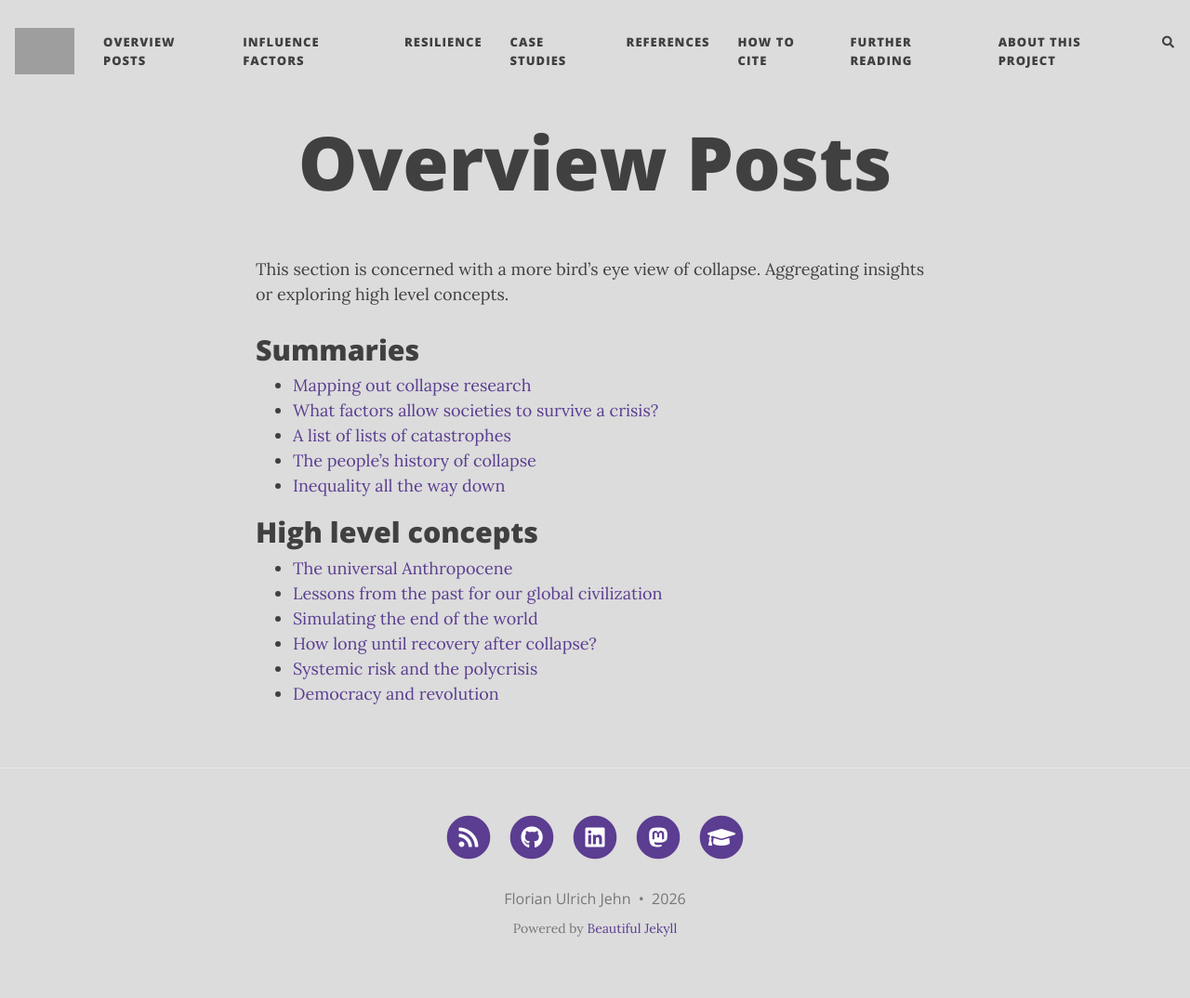
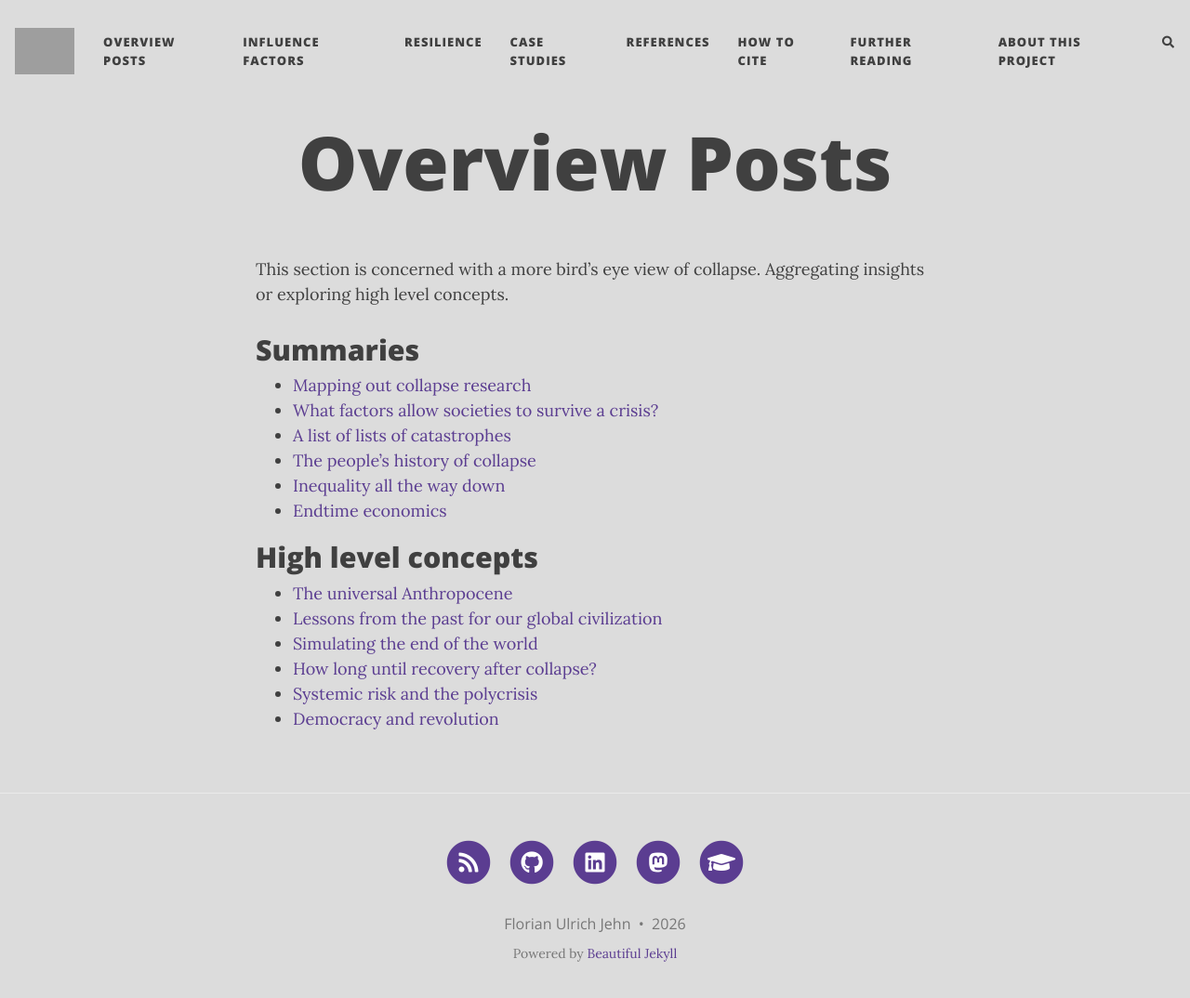
Before and after one commit to florianjehn/Societal_Collapse, a Jekyll site: the page built from overview.md, in a window 1280 px wide and 1087 px high. Shown: the top 1074 px of the window at 93% size. Built offline with Jekyll 4.4.1, drawn with Linux system fonts in a browser that asks for light colours; nearby versions of some CDN libraries; comment, search, counter and statistics services are not loaded; grey boxes are pictures that could not be loaded.

Commit message:
Update overview.md

```diff
--- a/overview.md
+++ b/overview.md
@@ -11,6 +11,7 @@ This section is concerned with a more bird's eye view of collapse. Aggregating i
 * [A list of lists of catastrophes](https://florianjehn.github.io/Societal_Collapse/2025-04-25-list_of_catastrophes/)
 * [The people's history of collapse](https://florianjehn.github.io/Societal_Collapse/2025-08-05-Goliath/)
 * [Inequality all the way down](https://florianjehn.github.io/Societal_Collapse/2025-09-03-End_Times/)
+* [Endtime economics](https://florianjehn.github.io/Societal_Collapse/2026-01-07-endtime_economics/)
 
 # High level concepts
 * [The universal Anthropocene](https://florianjehn.github.io/Societal_Collapse/2022-04-26-anthropocene/)
```
